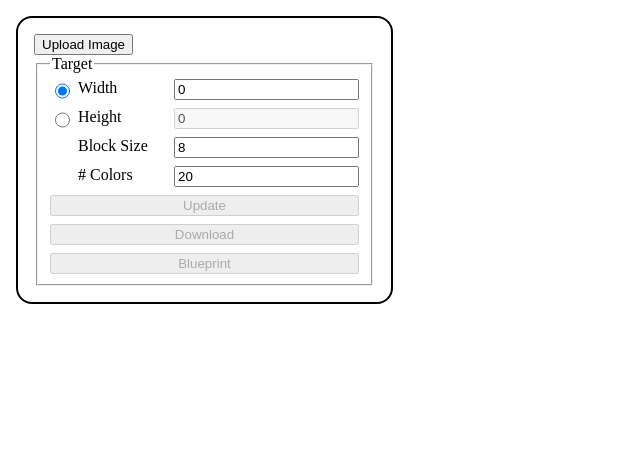
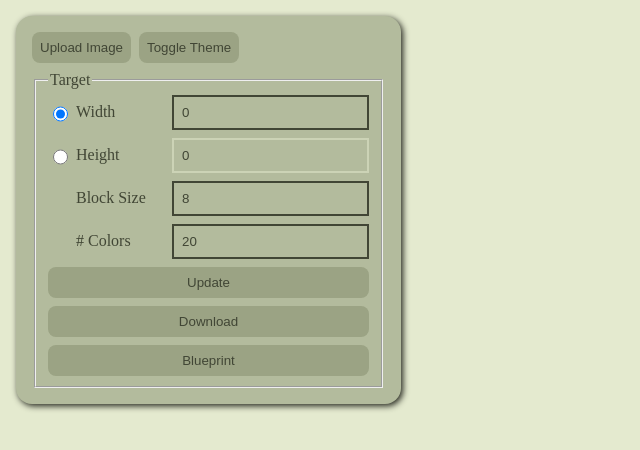
Before and after one commit to smh0505/diamond-painting-generator, a Vue app: page / in a window 1280 px wide. Shown: the top 450 px of the page, without its empty margins (0-640 px from the left). Built offline with nearby package versions, Linux system fonts and the light colour scheme.

Commit message:
Added light & dark themes

```diff
--- a/index.html
+++ b/index.html
@@ -1,4 +1,4 @@
-<!doctype html>
+<!DOCTYPE html>
 <html lang="en">
   <head>
     <meta charset="UTF-8" />
--- a/src/App.vue
+++ b/src/App.vue
@@ -1,22 +1,14 @@
 <template>
   <ImageInput
-    @return="handleReturn"
-    @update="resizeData"
-    @download="downloadUnlabeled"
-    @blueprint="downloadLabeled"
+    @upload="handleUpload"
+    @resize="handleResize"
+    @download="handleDownload"
+    @blueprint="handleBlueprint"
     v-bind="inputProp"
   ></ImageInput>
+
   <canvas ref="canvas"></canvas>
-
-  <section id="palette" v-if="inputProp.isReady">
-    <div v-for="(color, index) in colorList" class="color">
-      <span>{{ index }}</span>
-      <div class="preview" :style="getStyle(color)"></div>
-      <span>{{ color.code }}</span>
-      <span>{{ color.name }}</span>
-      <span style="text-align: right">{{ getCount(index) }}</span>
-    </div>
-  </section>
+  <ColorList v-if="inputProp.isReady" :colors="colorList" :indices="colorIdx"></ColorList>
 
   <Transition>
     <section id="container" v-if="isLoading">
@@ -28,6 +20,7 @@
 
 <script setup lang="ts">
 import ImageInput from "./components/ImageInput.vue";
+import ColorList from "./components/ColorList.vue";
 import { onMounted, Ref, ref } from "vue";
 import { Color, RequestType } from "./scripts/types";
 import { draw, refresh, getDownloadUrl, download } from "./scripts/CanvasProcess";
@@ -35,8 +28,13 @@ import { draw, refresh, getDownloadUrl, download } from "./scripts/CanvasProcess
 // Data
 const image = document.createElement("img");
 image.onload = () => {
-  inputProp.value.size = [image.width, image.height, image.width / image.height];
-  resizeData();
+  inputProp.value.width = image.width;
+  inputProp.value.height = image.height;
+  inputProp.value.ratio = image.width / image.height;
+
+  draw(image, dataCtx, 1, inputProp.value.width, inputProp.value.height);
+  resizeDisplay();
+  convert();
 };
 
 const imageData = new OffscreenCanvas(0, 0);
@@ -45,11 +43,13 @@ const dataCtx = imageData.getContext("2d", { willReadFrequently: true }) as Offs
 const canvas = ref<HTMLCanvasElement>() as Ref<HTMLCanvasElement>;
 let canvasCtx: CanvasRenderingContext2D;
 
-const colorList = ref<Array<Color>>();
-let colorIdx: Uint16Array;
+const colorList = ref(new Array<Color>());
+const colorIdx = ref(new Uint8Array());
 
 const inputProp = ref({
-  size: [0, 0, 0],
+  width: 0,
+  height: 0,
+  ratio: 0,
   block: 8,
   k: 20,
   isReady: false,
@@ -61,7 +61,7 @@ worker.onmessage = (e) => {
   switch (e.data.type as RequestType) {
     case "pixelate":
       const { data, width, height, colors, indices } = e.data;
-      colorIdx = indices;
+      colorIdx.value = indices;
       colorList.value = Array.from(colors as Color[], (color) => ({
         code: color.code,
         name: color.name,
@@ -80,20 +80,6 @@ worker.onmessage = (e) => {
 };
 
 // Methods
-const getStyle = (color: Color) => ({ backgroundColor: `rgb(${color.rgb[0]} ${color.rgb[1]} ${color.rgb[2]})` });
-const getCount = (index: number) => colorIdx.filter((i) => i === index).length;
-
-function resizeData(width?: number, height?: number, block?: number, k?: number) {
-  if (width) inputProp.value.size[0] = width;
-  if (height) inputProp.value.size[1] = height;
-  if (block) inputProp.value.block = block;
-  if (k) inputProp.value.k = k;
-
-  draw(image, dataCtx, 1, inputProp.value.size[0], inputProp.value.size[1]);
-  resizeDisplay();
-  convert();
-}
-
 function resizeDisplay() {
   const scale = Math.min(window.innerWidth / imageData.width, window.innerHeight / imageData.height);
   draw(imageData, canvasCtx, scale * 0.8);
@@ -115,13 +101,31 @@ function convert() {
   );
 }
 
-async function downloadUnlabeled() {
+// Handlers
+function handleUpload(url: string) {
+  isLoading.value = true;
+  image.src = url;
+}
+
+function handleResize(width: number, height: number, block: number, k: number) {
+  inputProp.value.width = width;
+  inputProp.value.height = height;
+  inputProp.value.block = block;
+  inputProp.value.k = k;
+
+  isLoading.value = true;
+  draw(image, dataCtx, 1, inputProp.value.width, inputProp.value.height);
+  resizeDisplay();
+  convert();
+}
+
+async function handleDownload() {
   const url = await getDownloadUrl(imageData);
   download(url);
   URL.revokeObjectURL(url);
 }
 
-function downloadLabeled() {
+function handleBlueprint() {
   isLoading.value = true;
   let data = dataCtx.getImageData(0, 0, imageData.width, imageData.height).data;
   worker.postMessage(
@@ -132,18 +136,25 @@ function downloadLabeled() {
       height: imageData.height,
       indices: colorIdx,
     },
-    [colorIdx.buffer]
+    [colorIdx.value.buffer]
   );
-}
-
-function handleReturn(url: string) {
-  isLoading.value = true;
-  image.src = url;
 }
 
 onMounted(() => {
   window.onresize = resizeDisplay;
   canvasCtx = canvas.value.getContext("2d") as CanvasRenderingContext2D;
+
+  switch (localStorage.getItem("scheme")) {
+    case "light":
+      document.getElementById("app")?.classList.add("light");
+      break;
+    case "dark":
+      document.getElementById("app")?.classList.add("dark");
+      break;
+    default:
+      localStorage.setItem("scheme", "light");
+      document.getElementById("app")?.classList.add("light");
+  }
 });
 </script>
 
@@ -160,48 +171,16 @@ onMounted(() => {
   margin: 1rem;
   padding: 1rem;
 
-  background-color: white;
   border-radius: 1rem;
-  box-shadow: 3px 3px 6px black, -3px 3px 6px black;
 }
 
 #spinner {
-  border: 12px solid lightgray;
+  border: 12px solid light-dark(#828b6a, #9ba384);
   border-top: 12px solid lightblue;
   border-radius: 50%;
   width: 40px;
   height: 40px;
   animation: spin 2s linear infinite;
-}
-
-#palette {
-  display: flex;
-  flex-direction: column;
-  gap: 0.5rem;
-
-  position: absolute;
-  top: 1rem;
-  right: 1rem;
-  bottom: 1rem;
-  padding: 1rem;
-  overflow: auto;
-
-  background-color: white;
-  border-radius: 1rem;
-  border: 2px solid black;
-}
-
-.color {
-  display: grid;
-  grid-template-columns: 2rem 1.5rem 3.5rem 1fr 4rem;
-  align-items: center;
-  gap: 0.5rem;
-}
-
-.preview {
-  display: block;
-  width: 1rem;
-  height: 1rem;
 }
 
 .v-leave-to {
--- /dev/null
+++ b/src/components/ColorList.vue
@@ -0,0 +1,57 @@
+<template>
+  <section>
+    <div v-for="(color, index) in colors" class="color">
+      <span>{{ index }}</span>
+      <div class="preview" :style="getStyle(color)"></div>
+      <span>{{ color.code }}</span>
+      <span>{{ color.name }}</span>
+      <span style="text-align: right">{{ getCount(index) }}</span>
+    </div>
+  </section>
+</template>
+
+<script setup lang="ts">
+import { Color } from "../scripts/types";
+
+const props = defineProps({
+  colors: { type: Array<Color>, required: true },
+  indices: { type: Uint8Array, required: true },
+});
+
+const getStyle = (color: Color) => ({
+  backgroundColor: `rgb(${color.rgb[0]} ${color.rgb[1]} ${color.rgb[2]})`,
+});
+
+const getCount = (index: number) => props.indices.filter((i) => i === index).length;
+</script>
+
+<style scoped>
+section {
+  display: flex;
+  flex-direction: column;
+  gap: 0.5rem;
+
+  position: absolute;
+  top: 1rem;
+  right: 1rem;
+  bottom: 1rem;
+  padding: 1rem;
+  overflow: auto;
+
+  border-radius: 1rem;
+}
+
+.color {
+  display: grid;
+  grid-template-columns: 2rem 1.5rem 3.5rem 1fr 4rem;
+  align-items: center;
+  gap: 0.5rem;
+}
+
+.preview {
+  display: block;
+  width: 1rem;
+  height: 1rem;
+  border: 2px solid black;
+}
+</style>
--- a/src/components/ImageInput.vue
+++ b/src/components/ImageInput.vue
@@ -1,6 +1,9 @@
 <template>
   <section>
-    <button @click="imageInput?.click()">Upload Image</button>
+    <div id="buttons">
+      <button @click="imageInput?.click()">Upload Image</button>
+      <button @click="toggleTheme">Toggle Theme</button>
+    </div>
     <input type="file" accept="image/*" @change="updateFile" ref="imageInput" hidden />
 
     <fieldset>
@@ -28,7 +31,7 @@
 
       <br />
       <label for="block">Block Size</label>
-      <input type="number" name="block" v-model="blockSize" @change="blockSize = clamp(blockSize, 2)" />
+      <input type="number" name="block" v-model="blockSize" @change="blockSize = clamp(blockSize, 1)" />
 
       <br />
       <label for="k"># Colors</label>
@@ -52,30 +55,30 @@ const imageInput = ref<HTMLInputElement>();
 const direction = ref<"width" | "height">("width");
 const width = ref(0);
 const height = ref(0);
-const ratio = ref(1);
 const blockSize = ref(8);
 const kValue = ref(20);
 
 // Props
 const props = defineProps({
-  size: { type: Array<number>, required: true },
+  width: { type: Number, required: true },
+  height: { type: Number, required: true },
+  ratio: { type: Number, required: true },
   block: { type: Number, required: true },
   k: { type: Number, required: true },
   isReady: { type: Boolean, required: true },
 });
 
 watch(props, (props) => {
-  width.value = props.size[0];
-  height.value = props.size[1];
-  ratio.value = props.size[2];
+  width.value = props.width;
+  height.value = props.height;
   blockSize.value = props.block;
   kValue.value = props.k;
 });
 
 // Emits
 const emit = defineEmits<{
-  return: [url: string];
-  update: [width: number, height: number, block: number, k: number];
+  upload: [url: string];
+  resize: [width: number, height: number, block: number, k: number];
   download: [];
   blueprint: [];
 }>();
@@ -87,10 +90,10 @@ const updateFile = (e: Event) => {
   URL.revokeObjectURL(imageUrl.value);
   imageUrl.value = URL.createObjectURL(target.files[0]);
 
-  emit("return", imageUrl.value);
+  emit("upload", imageUrl.value);
 };
 
-const updateSize = () => emit("update", width.value, height.value, blockSize.value, kValue.value);
+const updateSize = () => emit("resize", width.value, height.value, blockSize.value, kValue.value);
 
 const emitDownload = () => emit("download");
 
@@ -101,31 +104,46 @@ function roundSize(direction: "width" | "height") {
   switch (direction) {
     case "width":
       width.value = Math.floor(width.value);
-      height.value = Math.floor(width.value / ratio.value);
+      height.value = Math.floor(width.value / props.ratio);
       break;
     case "height":
       height.value = Math.floor(height.value);
-      width.value = Math.floor(height.value * ratio.value);
+      width.value = Math.floor(height.value * props.ratio);
   }
 }
 
 function clamp(value: number, min: number, max?: number) {
-  const rounded = Math.round(value)
+  const rounded = Math.round(value);
   return max ? Math.max(Math.min(rounded, max), min) : Math.max(rounded, min);
+}
+
+function toggleTheme() {
+  if (localStorage.getItem("scheme") === "light") localStorage.setItem("scheme", "dark");
+  else localStorage.setItem("scheme", "light");
+
+  document.getElementById("app")?.classList.toggle("light");
+  document.getElementById("app")?.classList.toggle("dark");
 }
 </script>
 
 <style scoped>
 section {
+  display: flex;
+  gap: 0.5rem;
+  flex-direction: column;
+
   position: absolute;
   margin: 1rem;
   padding: 1rem;
   top: 0px;
   left: 0px;
 
-  background-color: white;
   border-radius: 1rem;
-  border: 2px solid black;
+}
+
+#buttons {
+  display: flex;
+  gap: 0.5rem;
 }
 
 fieldset {
@@ -139,6 +157,8 @@ fieldset input[type="radio"] {
 }
 
 fieldset label {
+  display: flex;
+  align-items: center;
   user-select: none;
 }
 
--- a/src/style.css
+++ b/src/style.css
@@ -1,3 +1,7 @@
+:root {
+  color-scheme: light dark;
+}
+
 html,
 body {
   margin: 0px;
@@ -12,3 +16,54 @@ body {
   width: 100vw;
   height: 100vh;
 }
+
+* {
+  background-color: light-dark(#e4eacf, #21231b);
+  color: light-dark(#414635, #ccd3b6);
+}
+
+section {
+  background-color: light-dark(#b3bb9d, #626950);
+  box-shadow: 2px 2px 6px #21231b;
+}
+
+section * {
+  background-color: transparent;
+}
+
+section input[type="number"] {
+  padding: 0.5rem;
+  border: 2px solid light-dark(#414635, #ccd3b6);
+  transition: border 0.2s ease, background 0.2s ease;
+}
+
+section input[type="number"]:disabled {
+  border: 2px solid light-dark(#ccd3b6, #414635);
+}
+
+section input[type="number"]:focus {
+  background-color: light-dark(#9ba384, #828b6a);
+  outline: none;
+}
+
+section button {
+  background-color: light-dark(#9ba384, #828b6a);
+  padding: 0.5rem;
+  border-radius: 0.5rem;
+  border: none;
+
+  transition: background 0.2s ease, color 0.2s ease;
+}
+
+section button:hover {
+  background-color: light-dark(#626950, #b3bb9d);
+  color: light-dark(#ccd3b6, #414635);
+}
+
+.light {
+  color-scheme: light;
+}
+
+.dark {
+  color-scheme: dark;
+}
```
